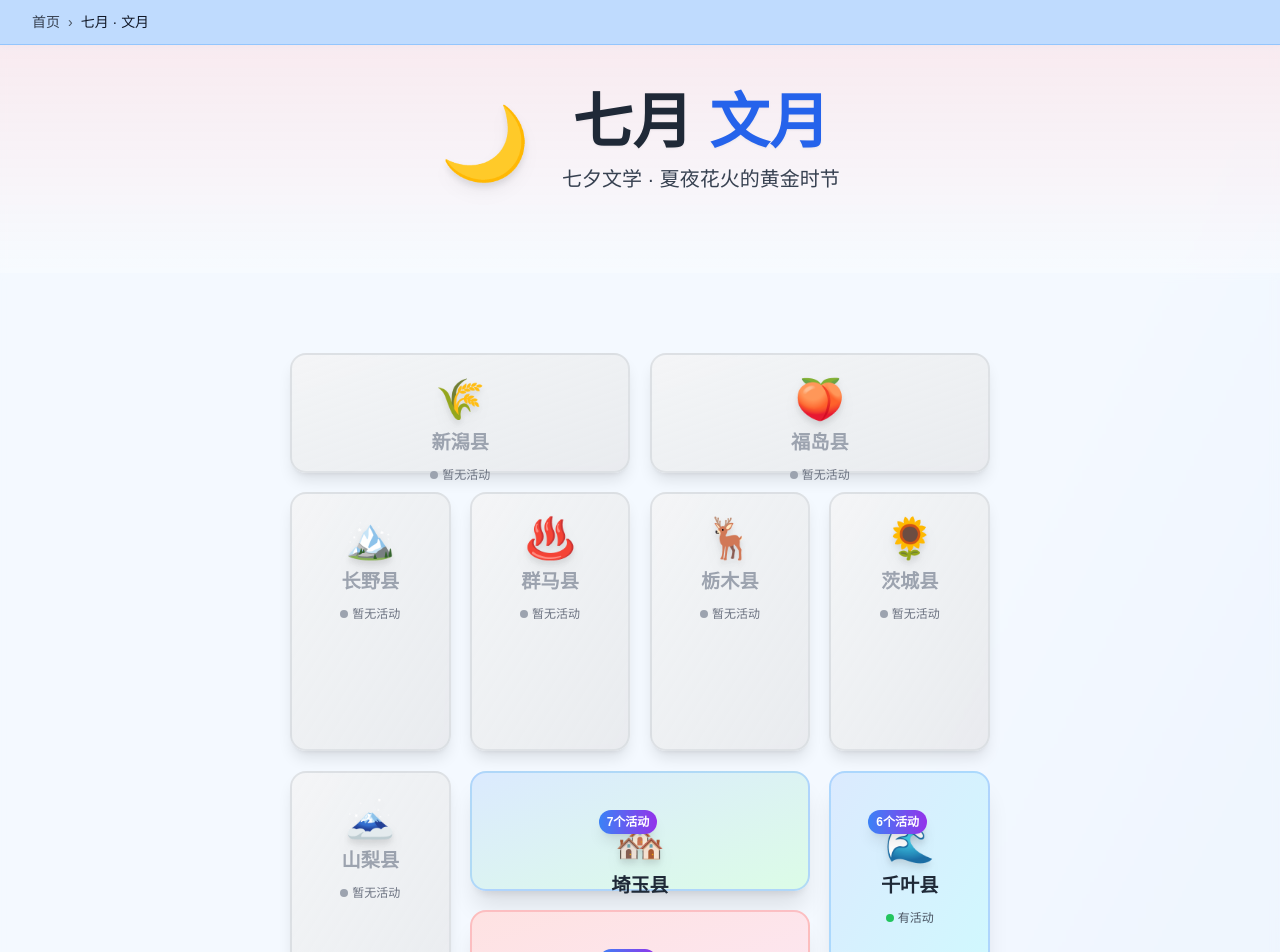
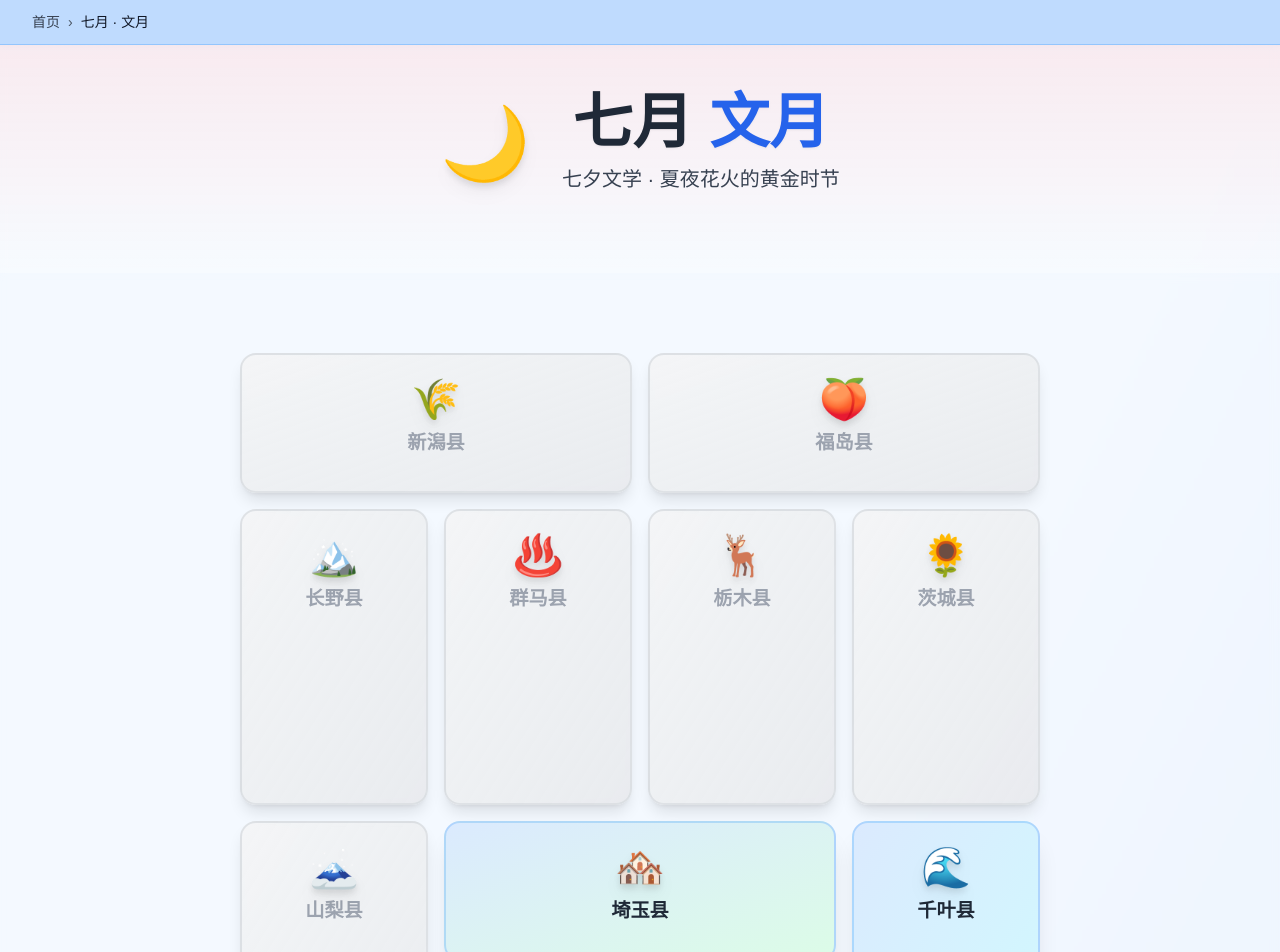
Before and after one commit to gakukinn/tokyo-seasonal-guide, a Next.js app: page /july in a window 1280 px wide. Shown: the top 952 px of the page. Built offline with nearby package versions, Linux system fonts and the light colour scheme.

Commit message:
删除卡片内活动数量徽章和状态指示器文字

```diff
--- a/src/components/MonthTemplate.tsx
+++ b/src/components/MonthTemplate.tsx
@@ -283,9 +283,9 @@ export default function MonthTemplate({ monthId, customConfig }: MonthTemplatePr
  .region-grid {
  display: grid;
  grid-template-columns: repeat(4, 1fr);
- grid-template-rows: repeat(6, 120px);
- gap: 1.2rem;
- max-width: 700px;
+ grid-template-rows: repeat(6, 140px);
+ gap: 1rem;
+ max-width: 800px;
  margin: 0 auto;
  grid-template-areas:
  "niigata niigata fukushima fukushima"
@@ -297,8 +297,8 @@ export default function MonthTemplate({ monthId, customConfig }: MonthTemplatePr
  }
 
  .region-grid > * {
- min-height: 120px;
- padding: 1rem !important;
+ min-height: 140px;
+ padding: 1.2rem !important;
  }
 
  .region-grid h3 {
@@ -324,9 +324,9 @@ export default function MonthTemplate({ monthId, customConfig }: MonthTemplatePr
  @media (max-width: 768px) {
  .region-grid {
  grid-template-columns: repeat(2, 1fr);
- grid-template-rows: repeat(8, 100px);
- gap: 0.8rem;
- max-width: 450px;
+ grid-template-rows: repeat(8, 120px);
+ gap: 0.7rem;
+ max-width: 500px;
  grid-template-areas:
  "niigata fukushima"
  "nagano gunma"
@@ -339,8 +339,8 @@ export default function MonthTemplate({ monthId, customConfig }: MonthTemplatePr
  }
 
  .region-grid > * {
- min-height: 100px;
- padding: 0.8rem !important;
+ min-height: 120px;
+ padding: 1rem !important;
  }
  }
  `}</style>
@@ -369,13 +369,6 @@ export default function MonthTemplate({ monthId, customConfig }: MonthTemplatePr
  }}
  >
  <div className="text-center">
- {/* 活动数量徽章 */}
- {hasEvents && (
- <div className="absolute top-3 right-3 bg-gradient-to-r from-blue-500 to-purple-600 text-white text-xs font-bold px-2 py-1 rounded-full shadow-lg">
- {regionData.count}个活动
- </div>
- )}
-
  {/* 地区图标和名称 */}
  <div className="text-6xl mb-4 group-hover:scale-110 transition-transform duration-300 drop-shadow-lg">
  {region.emoji}
@@ -385,19 +378,6 @@ export default function MonthTemplate({ monthId, customConfig }: MonthTemplatePr
  }`}>
  {region.name}
  </h3>
-
- {/* 状态指示器 */}
- {hasEvents ? (
- <div className="mt-2 flex items-center justify-center space-x-1">
- <div className="w-2 h-2 bg-green-500 rounded-full animate-pulse"></div>
- <span className="text-xs text-gray-600 font-medium">有活动</span>
- </div>
- ) : (
- <div className="mt-2 flex items-center justify-center space-x-1">
- <div className="w-2 h-2 bg-gray-400 rounded-full"></div>
- <span className="text-xs text-gray-500">暂无活动</span>
- </div>
- )}
  </div>
  </Link>
  );
```
